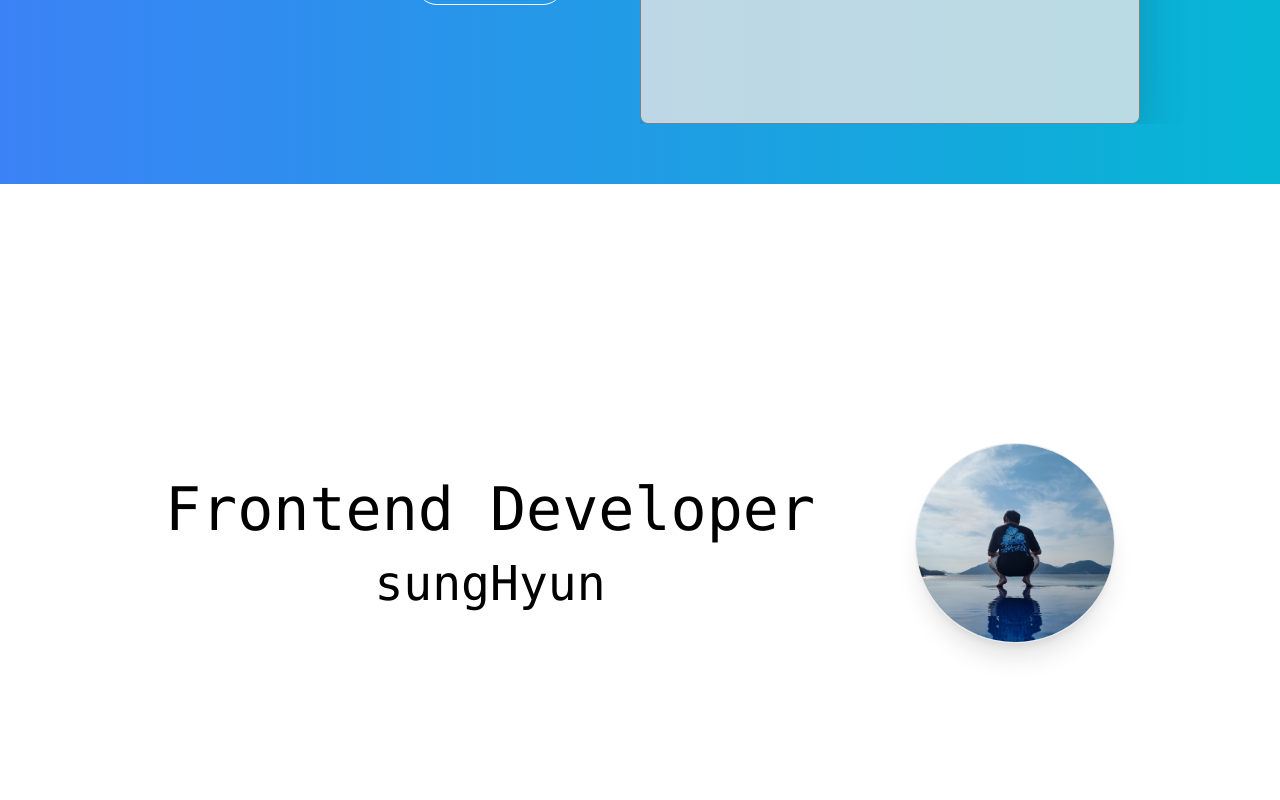
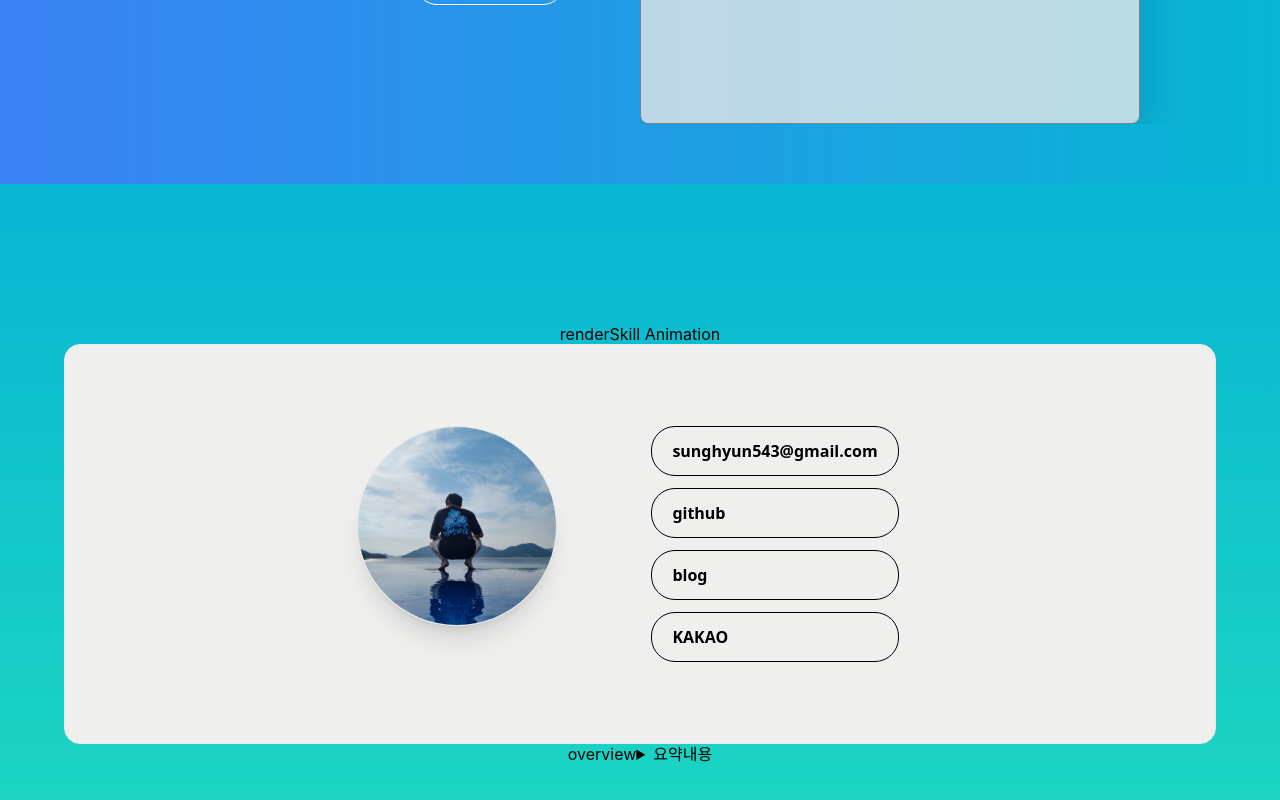
Before and after one commit to sunghyun-biblee/MyPortfolio, a React (Create React App) app: page / in a window 1280 px wide. Shown: the part 698-1498 px from the top of the page. Built offline with nearby package versions, Linux system fonts and the light colour scheme.

Commit message:
스타일 수정

```diff
--- a/src/App.tsx
+++ b/src/App.tsx
@@ -7,6 +7,7 @@ import { Header } from "components/header/Header";
 import { Introduce } from "components/aboutme/Introduce";
 import { AboutMe } from "components/aboutme/AboutMe";
 import { IntroduceTwo } from "components/aboutme/IntroduceTwo";
+import { SkillPart } from "components/skill/SkillPart";
 
 function App() {
   const [scrollProgress, setScrollProgress] = useState<number>(0);
@@ -38,15 +39,12 @@ function App() {
           ></div>
           <Header></Header>
         </div>
+
         <div className="min-h-[100dvh] mt-[82px] flex flex-col items-center">
           <IntroduceTwo></IntroduceTwo>
-          <Introduce></Introduce>
-
-          {/* <AboutMe></AboutMe>
           <AboutMe></AboutMe>
-          <AboutMe></AboutMe>
-          <AboutMe></AboutMe>
-          <AboutMe></AboutMe> */}
+          {/* <Introduce></Introduce> */}
+          <SkillPart></SkillPart>
         </div>
       </div>
 
--- a/src/components/aboutme/AboutMe.tsx
+++ b/src/components/aboutme/AboutMe.tsx
@@ -2,7 +2,13 @@ import React from "react";
 import preview from "assets/img/profileImg.jpg";
 export const AboutMe = () => {
   return (
-    <div className="flex flex-col justify-center items-center border-[1px] rounded-2xl h-[50dvh] w-[90%] bg-[#efefee] my-1 hover:border-indigo-300 ">
+    <div
+      className="h-[90vh] w-[100%] flex justify-center items-center
+      bg-gradient-to-b from-cyan-500 to-[#20DABF]
+
+    "
+    >
+      <div className="flex flex-col justify-center items-center border-[1px] rounded-2xl h-[50dvh] lg:max-w-[1200px] w-[90%] bg-[#efefee] my-1 hover:border-indigo-300 ">
         <span
           onClick={() => {
             window.location.href =
@@ -50,5 +56,6 @@ export const AboutMe = () => {
           </details>
         </div>
       </div>
+    </div>
   );
 };
```
Lines whose indentation alone changed are shown as unchanged.
